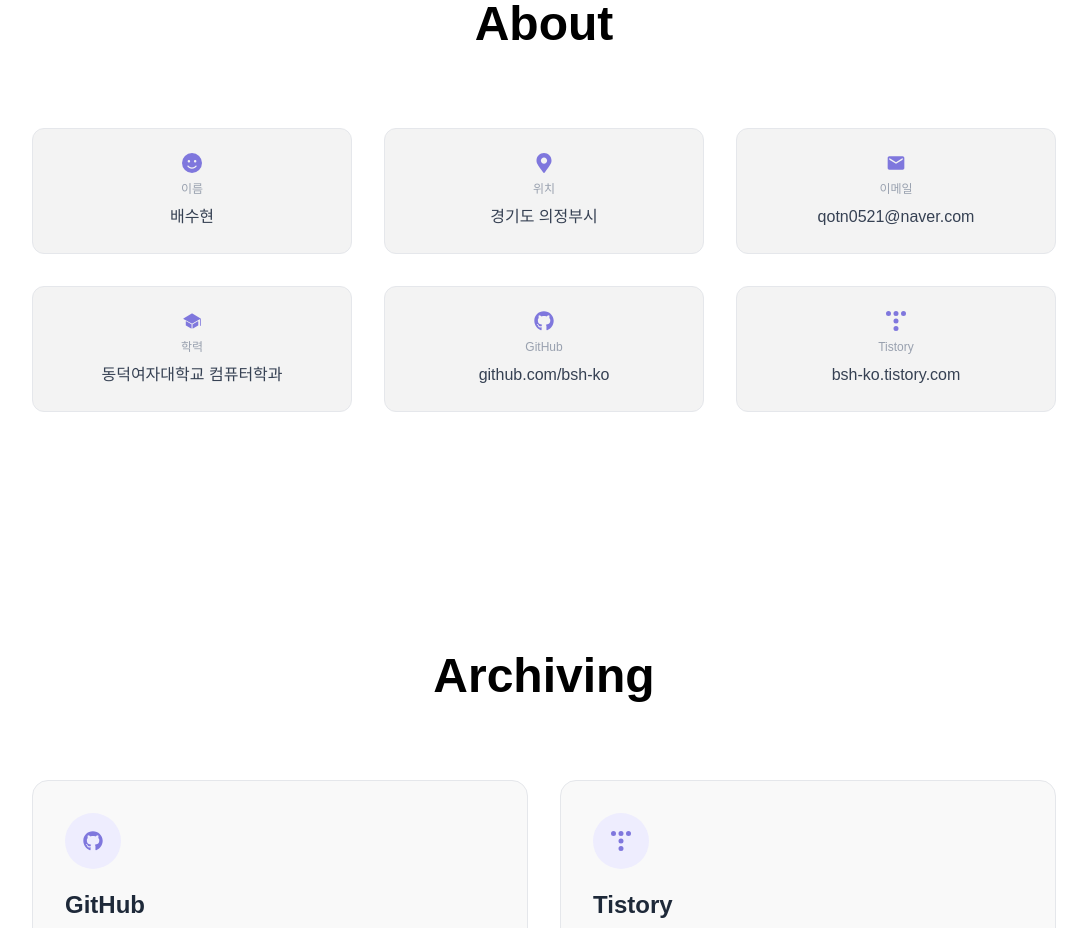
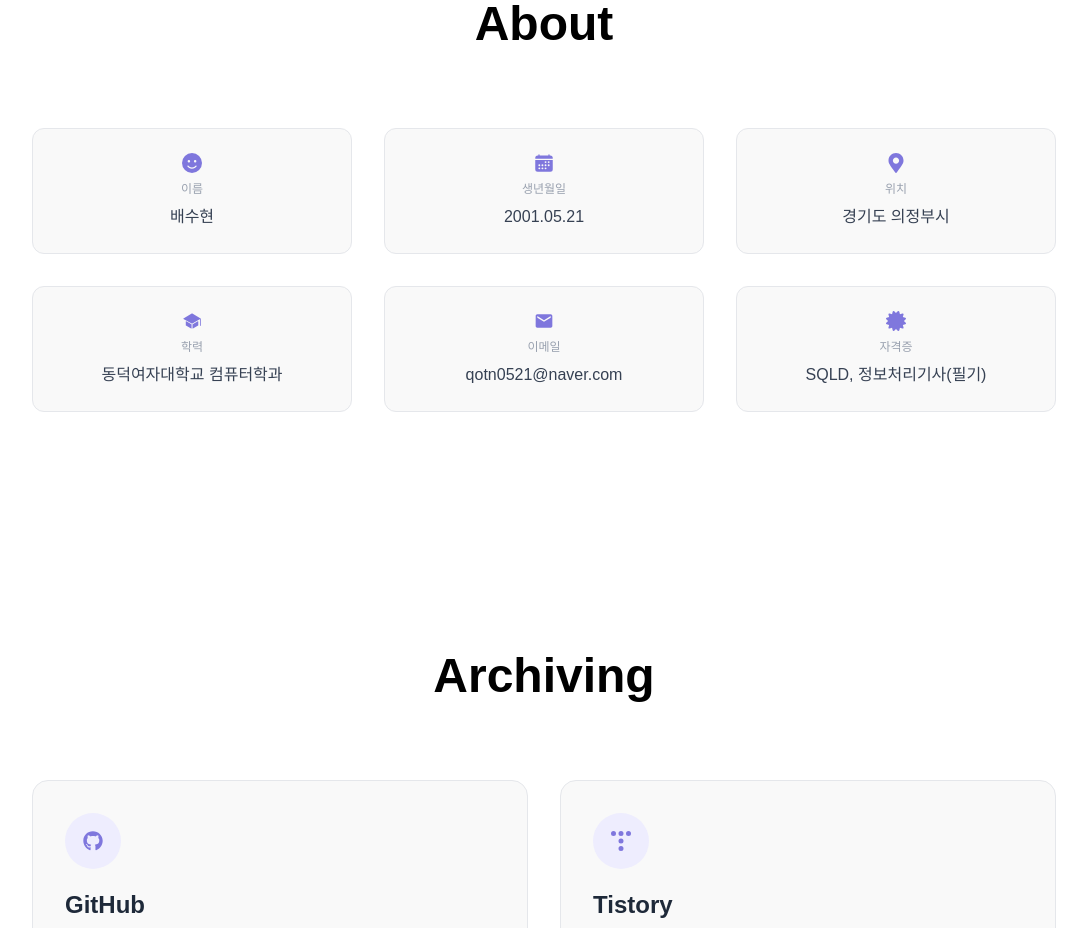
Before and after one commit to bsh-ko/portfolio, a React (Vite) app: page / in a window 1280 px wide. Shown: the part 840-1768 px from the top of the page, without its empty margins (96-1183 px from the left). Built offline with nearby package versions, Linux system fonts and the light colour scheme; a web font is replaced by a local one.

Commit message:
💄 ui 재배치 및 아이콘 변경

```diff
--- a/src/sections/About.tsx
+++ b/src/sections/About.tsx
@@ -1,8 +1,8 @@
 import { FaFaceSmile } from "react-icons/fa6";
-import { FaMapMarkerAlt, FaGithub } from "react-icons/fa";
+import { FaMapMarkerAlt, FaCertificate } from "react-icons/fa";
 import { MdEmail } from "react-icons/md";
 import { IoIosSchool } from "react-icons/io";
-import { SiTistory } from "react-icons/si";
+import { IoCalendar } from "react-icons/io5";
 
 export default function About() {
   return (
@@ -11,48 +11,35 @@ export default function About() {
         <h2 className="text-5xl font-bold dark:text-gray-300 pb-20 text-center">About</h2>
 
         <ul className="grid grid-cols-2 md:grid-cols-3 gap-8 ">
-          <li className="flex flex-col gap-2 p-6 rounded-xl bg-bg-elevated dark:bg-bg-elevated items-center text-center border border-gray-200 dark:border-gray-800">
+          <li className="flex flex-col gap-2 p-6 rounded-xl bg-bg-elevated/50 dark:bg-bg-elevated items-center text-center border border-gray-200 dark:border-gray-800">
             <FaFaceSmile className="w-5 h-5 text-accent shrink-0" />
             <span className="text-xs text-gray-400 dark:text-gray-500">이름</span>
             <span className="text-gray-700 dark:text-gray-300 font-medium">배수현</span>
           </li>
-          <li className="flex flex-col gap-2 p-6 rounded-xl bg-bg-elevated dark:bg-bg-elevated items-center text-center border border-gray-200 dark:border-gray-800">
+          <li className="flex flex-col gap-2 p-6 rounded-xl bg-bg-elevated/50 dark:bg-bg-elevated items-center text-center border border-gray-200 dark:border-gray-800">
+            <IoCalendar className="w-5 h-5 text-accent shrink-0" />
+            <span className="text-xs text-gray-400 dark:text-gray-500">생년월일</span>
+            <span className="text-gray-700 dark:text-gray-300  font-medium">2001.05.21</span>
+          </li>
+          <li className="flex flex-col gap-2 p-6 rounded-xl bg-bg-elevated/50  dark:bg-bg-elevated items-center text-center border border-gray-200 dark:border-gray-800">
             <FaMapMarkerAlt className="w-5 h-5 text-accent shrink-0" />
             <span className="text-xs text-gray-400 dark:text-gray-500">위치</span>
             <span className="text-gray-700 dark:text-gray-300 font-medium">경기도 의정부시</span>
           </li>
-          <li className="flex flex-col gap-2 p-6 rounded-xl bg-bg-elevated dark:bg-bg-elevated items-center text-center border border-gray-200 dark:border-gray-800">
+          <li className="flex flex-col gap-2 p-6 rounded-xl bg-bg-elevated/50 dark:bg-bg-elevated items-center text-center border border-gray-200 dark:border-gray-800">
+            <IoIosSchool className="w-5 h-5 text-accent shrink-0" />
+            <span className="text-xs text-gray-400 dark:text-gray-500">학력</span>
+            <span className="text-gray-700 dark:text-gray-300 font-medium">동덕여자대학교 컴퓨터학과</span>
+          </li>
+          <li className="flex flex-col gap-2 p-6 rounded-xl bg-bg-elevated/50 dark:bg-bg-elevated items-center text-center border border-gray-200 dark:border-gray-800">
             <MdEmail className="w-5 h-5 text-accent shrink-0" />
             <span className="text-xs text-gray-400 dark:text-gray-500">이메일</span>
             <span className="text-gray-700 dark:text-gray-300  font-medium">qotn0521@naver.com</span>
           </li>
-          <li className="flex flex-col gap-2 p-6 rounded-xl bg-bg-elevated dark:bg-bg-elevated items-center text-center border border-gray-200 dark:border-gray-800">
-            <IoIosSchool className="w-5 h-5 text-accent shrink-0" />
-            <span className="text-xs text-gray-400 dark:text-gray-500">학력</span>
-            <span className="text-gray-700 dark:text-gray-300 font-medium">동덕여자대학교 컴퓨터학과</span>
-          </li>
-          <li className="flex flex-col gap-2 p-6 rounded-xl bg-bg-elevated dark:bg-bg-elevated items-center text-center border border-gray-200 dark:border-gray-800">
-            <FaGithub className="w-5 h-5 text-accent shrink-0" />
-            <span className="text-xs text-gray-400 dark:text-gray-500 font-medium">GitHub</span>
-            <a
-              href="https://github.com/bsh-ko"
-              target="_blank"
-              className="text-gray-700 dark:text-gray-300 hover:text-accent"
-            >
-              github.com/bsh-ko
-            </a>
-          </li>
-
-          <li className="flex flex-col gap-2 p-6 rounded-xl bg-bg-elevated dark:bg-bg-elevated items-center text-center border border-gray-200 dark:border-gray-800">
-            <SiTistory className="w-5 h-5 text-accent shrink-0" />
-            <span className="text-xs text-gray-400 dark:text-gray-500 font-medium">Tistory</span>
-            <a
-              href="https://bsh-ko.tistory.com"
-              target="_blank"
-              className="text-gray-700 dark:text-gray-300 hover:text-accent"
-            >
-              bsh-ko.tistory.com
-            </a>
+          <li className="flex flex-col gap-2 p-6 rounded-xl bg-bg-elevated/50 dark:bg-bg-elevated items-center text-center border border-gray-200 dark:border-gray-800">
+            <FaCertificate className="w-5 h-5 text-accent shrink-0" />
+            <span className="text-xs text-gray-400 dark:text-gray-500">자격증</span>
+            <span className="text-gray-700 dark:text-gray-300 font-medium">SQLD, 정보처리기사(필기)</span>
           </li>
         </ul>
       </div>
```
